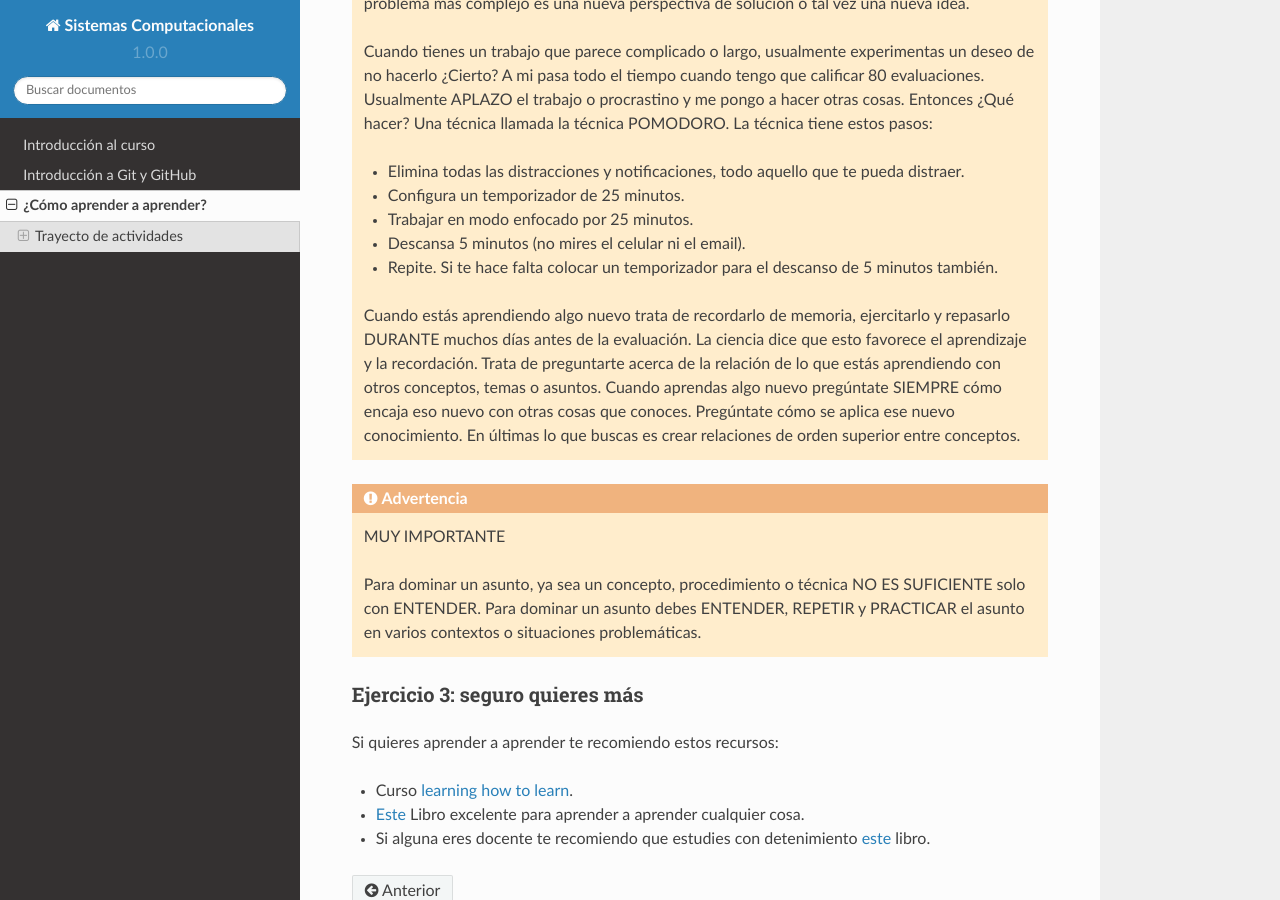
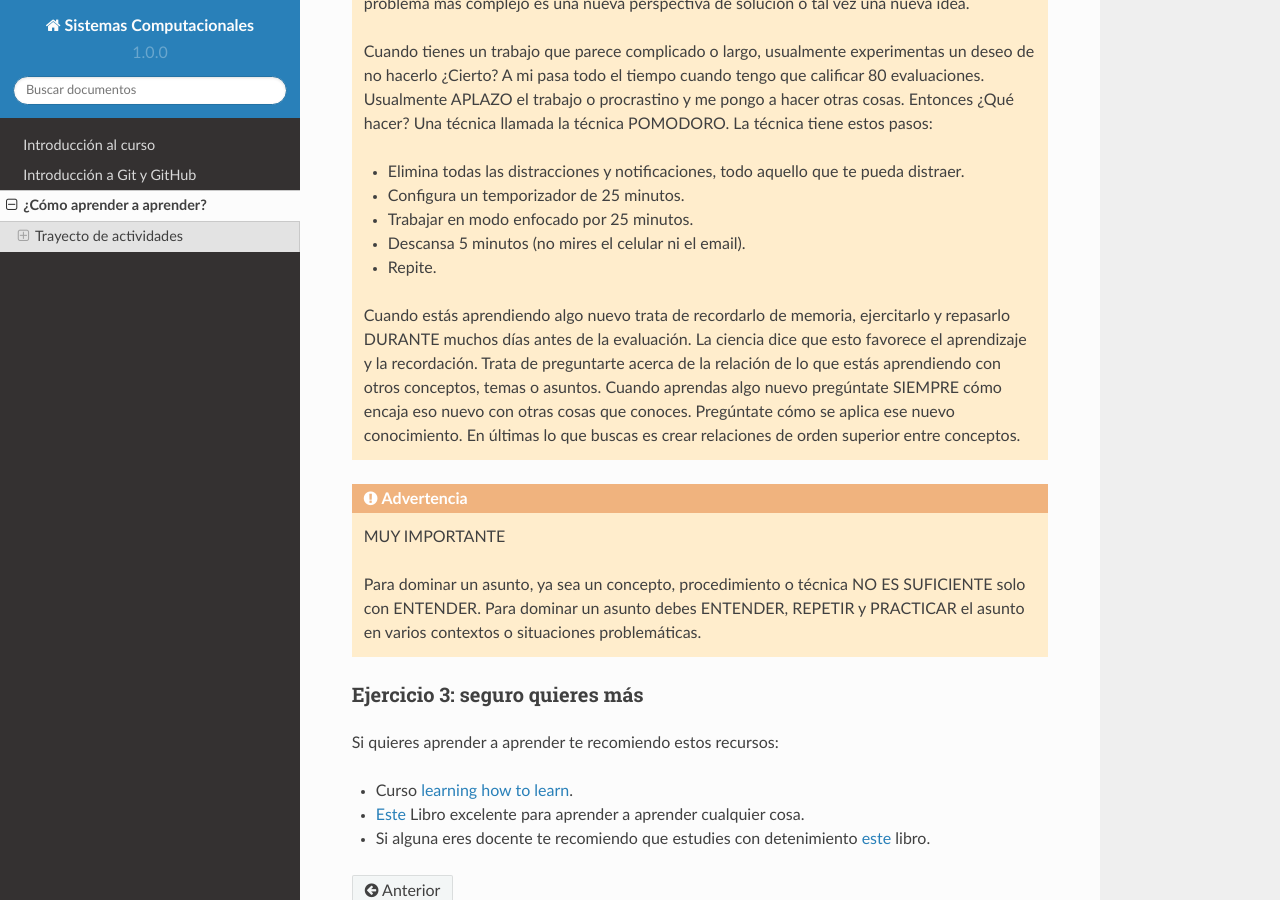
Before and after one commit to juanferfranco/SistemasComputacionales, a Sphinx documentation site: the page built from docs/_intro/learning.rst, in a window 1280 px wide and 900 px high, scrolled down 1182 px. Built offline with Sphinx 7.4.7 and the Read the Docs theme 2.0.0, drawn with Linux system fonts in a browser that asks for light colours.

Commit message:
minor fix to pomodoro steps

```diff
--- a/docs/_intro/learning.rst
+++ b/docs/_intro/learning.rst
@@ -57,7 +57,7 @@ algunos de los conceptos clave del video anterior.
   * Configura un temporizador de 25 minutos.
   * Trabajar en modo enfocado por 25 minutos.
   * Descansa 5 minutos (no mires el celular ni el email).
-  * Repite. Si te hace falta colocar un temporizador para el descanso de 5 minutos también.
+  * Repite.
 
   Cuando estás aprendiendo algo nuevo trata de recordarlo de memoria, ejercitarlo y repasarlo DURANTE muchos días
   antes de la evaluación. La ciencia dice que esto favorece el aprendizaje y la recordación. Trata de preguntarte
```
